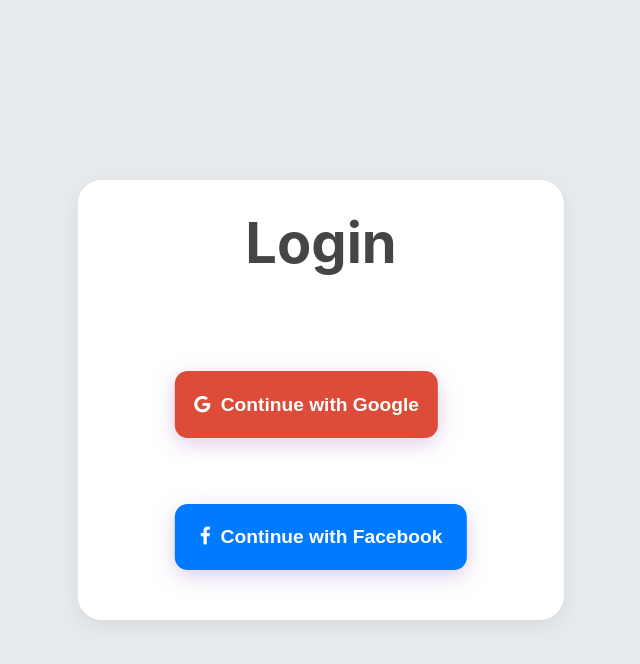
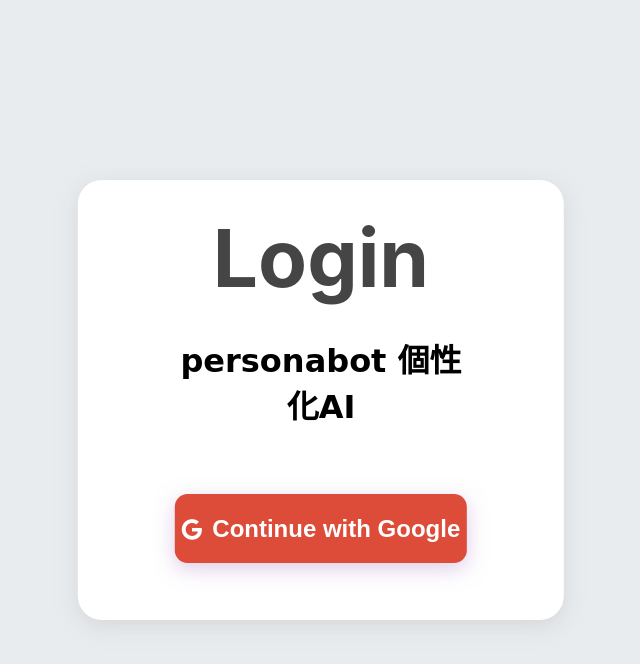
Before and after one commit to wujoseph/chatbotGUI, a Flask app: page /login in a window 1280 px wide. Shown: the top 664 px of the page, without its empty margins (319-959 px from the left). Run offline with Flask 3, Linux system fonts and the light colour scheme; parts of the project's set-up code (start-up, migrations or seed data) failed here and were passed over.

Commit message:
update: remove fb button in login page

```diff
--- a/template/chat_page.html
+++ b/template/chat_page.html
@@ -242,8 +242,10 @@ function closeSetting() {
   var popup = document.querySelector('.popup-background');
   popup.style.display="none";
 }
-/*取得最新的對話紀錄
-只由update_history()呼叫
+/*
+生成音檔,
+只取最新的對話紀錄，
+此函數只由update_history()呼叫
 */
 function generate_audio(){
   var latestreply = document.querySelector('.messages').lastChild.firstChild.getAttribute('ref');
--- a/template/css/login_page_css.css
+++ b/template/css/login_page_css.css
@@ -26,7 +26,7 @@ set width to 15%, control button width
 .description {
   text-align: center;
   width: 100%;
-  font-size: 3.5rem;
+  font-size: 10vh;
   color: #454545;
   font-family: Inter,sans-serif;
   font-weight: 700;
@@ -36,12 +36,10 @@ set width to 15%, control button width
 }
 
 .container {
-  width:auto;
+  width:60%;
   display:block;
-  padding-left:20%;
-  padding-right:20%;
+  margin:auto;
   flex-grow: 1;
-  display:flex
 }
 
 .button-35 {
@@ -55,7 +53,6 @@ cursor: pointer;
 display: inline-flex;
 flex: 1;
 font-family: Inter,sans-serif;
-font-size: 1.2rem;
 font-weight: 700;
 justify-content: center;
 line-height: 1;
@@ -72,7 +69,7 @@ user-select: none;
 touch-action: manipulation;
 width: 100%;
 height:50%;
-margin-top:1rem;
+margin-top:0.8rem;
 margin-bottom:1rem;
 font-family: sans-serif;
 }
@@ -85,21 +82,22 @@ font-family: sans-serif;
 
 }
 
-.facebook{
-background-color:#007bff;
-}
-
-.facebook:hover{
-background-color: #3B5998;
-}
 
 .google{
-background-color: #dd4b39;
+  font-size: 3vh;
+  background-color: #dd4b39;
 }
 
 .google:hover{
-background-color: #b12c3a;
+  background-color: #b12c3a;
 }
 .loginpage{
-background-color:#e9ecef;
+  background-color:#e9ecef;
 }
+
+.projectname{
+  font-family: 'Comic Sans MS', cursive;
+  font-size: 4vh;
+  font-weight: 700;
+  text-align: center;
+}
--- a/template/login_page.html
+++ b/template/login_page.html
@@ -21,7 +21,9 @@
     <div class="center">
         <div class="container">
             <div class="description">Login</div>
+            <div class="projectname">personabot 個性化AI</div>
         </div>
+
         <div class="container">
             <a href="{{url_for('login_google')}}">
                 <button class="button-35 google" role="button">
@@ -29,13 +31,6 @@
                     Continue with Google
                 </button>
             </a>
-        </div>
-        <div class="container">
-
-            <button class="button-35 facebook" role="button">
-                <a class="fa fa-facebook"></a>
-                Continue with Facebook
-            </button>
         </div>
     </div>
 </body>
```
